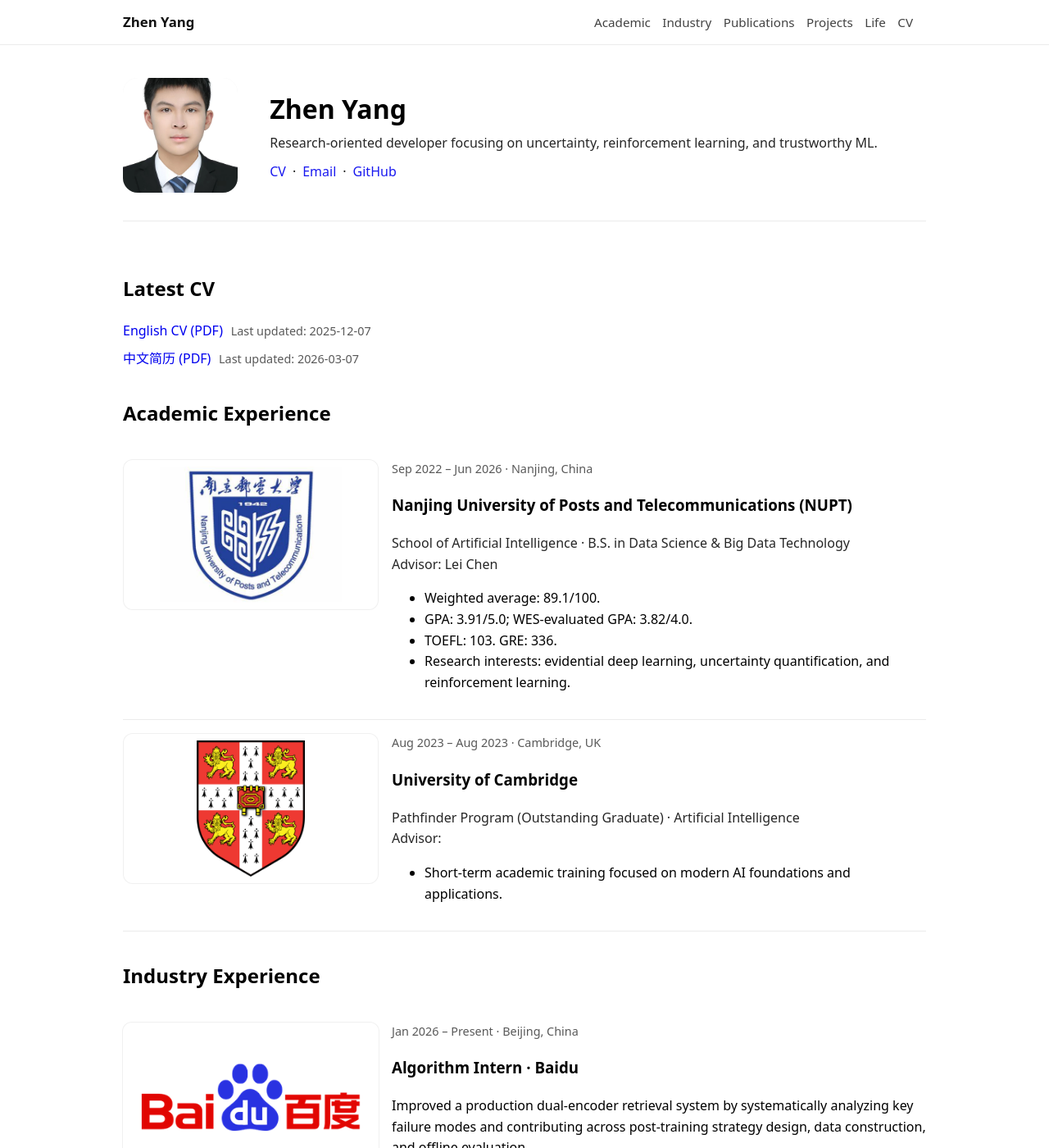
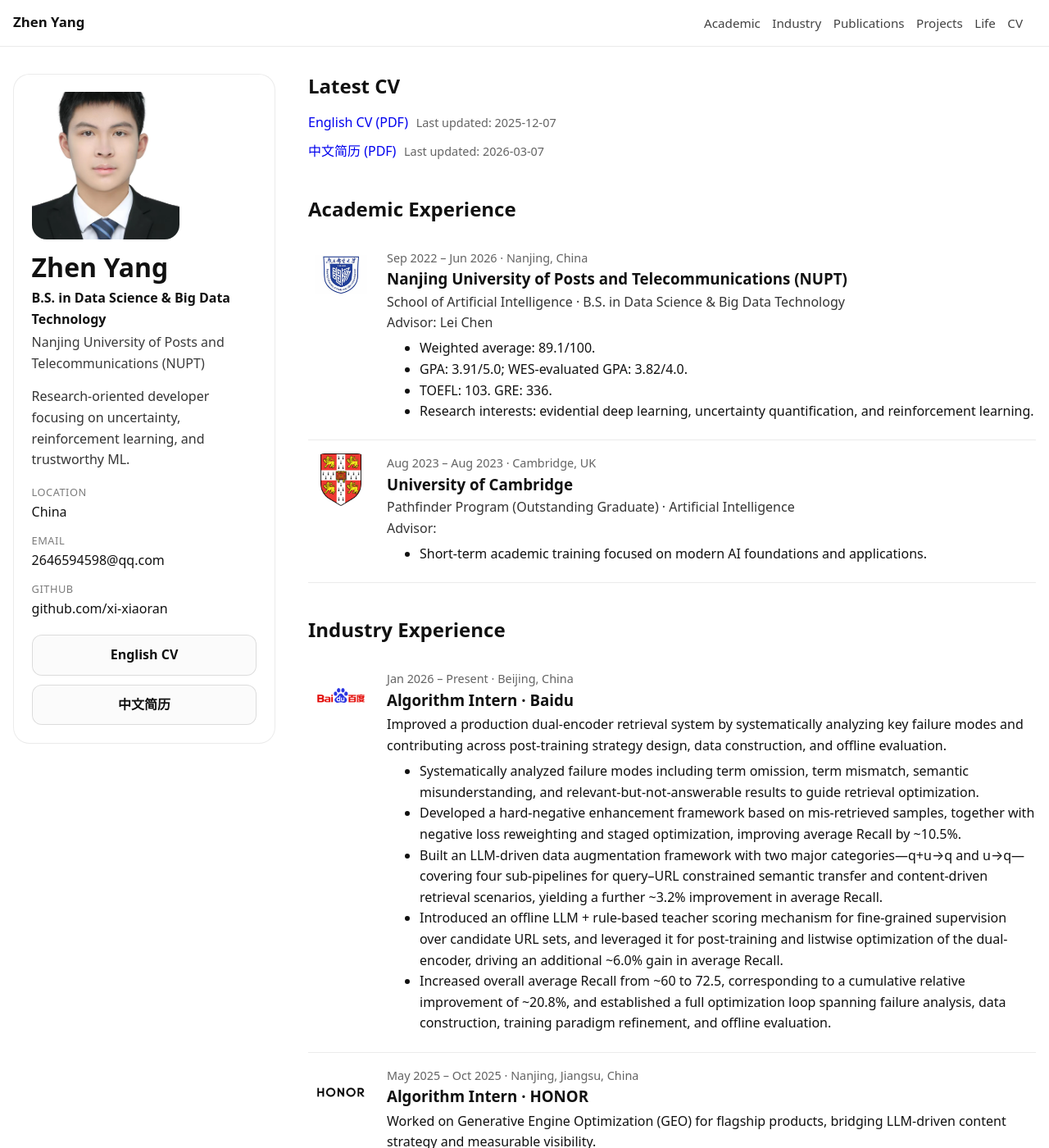
Before and after one commit to xi-xiaoran/xi-xiaoran.github.io, a Jekyll site: the page built from index.md, in a window 1280 px wide and 1400 px high. Shown: the whole window at 82% size. Built offline with Jekyll 4.4.1, drawn with Linux system fonts in a browser that asks for light colours; comment, search, counter and statistics services are not loaded.

Commit message:
Add sticky sidebar layout and restore card image sizes

```diff
--- a/_includes/custom-home.html
+++ b/_includes/custom-home.html
@@ -1,26 +1,40 @@
-<section class="hero">
-  <div class="hero__left">
-    <div class="hero__avatar placeholder-avatar">
+{% assign primary_edu = site.data.home_academic.items | first %}
+
+<div class="home-layout">
+  <aside class="profile-sidebar">
+    <div class="profile-card">
+      <div class="profile-avatar">
         <img src="{{ '/images/avatar.JPG' | relative_url }}" alt="Zhen Yang">
+      </div>
+
+      <h1 class="profile-name">{{ site.title }}</h1>
+      <p class="profile-program">{{ primary_edu.program }}</p>
+      <p class="profile-school">{{ primary_edu.institution }}</p>
+      <p class="profile-bio">{{ site.description }}</p>
+
+      <div class="profile-meta">
+        <div class="profile-meta__item">
+          <span class="profile-meta__label">Location</span>
+          <span>China</span>
+        </div>
+        <div class="profile-meta__item">
+          <span class="profile-meta__label">Email</span>
+          <a href="mailto:2646594598@qq.com">2646594598@qq.com</a>
+        </div>
+        <div class="profile-meta__item">
+          <span class="profile-meta__label">GitHub</span>
+          <a href="https://github.com/xi-xiaoran">github.com/xi-xiaoran</a>
         </div>
       </div>
 
-  <div class="hero__right">
-    <h1 class="hero__name">{{ site.title }}</h1>
-    <p class="hero__tagline">{{ site.description }}</p>
-
-    <div class="hero__links">
-      <a href="{{ '/files/CV_English.pdf' | relative_url }}">CV</a>
-      <span>·</span>
-      <a href="mailto:2646594598@qq.com">Email</a>
-      <span>·</span>
-      <a href="https://github.com/xi-xiaoran">GitHub</a>
+      <div class="profile-actions">
+        <a class="profile-button" href="{{ '/files/CV_English.pdf' | relative_url }}">English CV</a>
+        <a class="profile-button" href="{{ '/files/CV_Chinese.pdf' | relative_url }}">中文简历</a>
       </div>
     </div>
-</section>
+  </aside>
 
-<hr class="divider"/>
-
+  <div class="home-content">
     <section id="latest-cv" class="home-section">
       <h2>Latest CV</h2>
 
@@ -229,6 +243,8 @@
         </div>
       </div>
     </section>
+  </div>
+</div>
 
 <!-- Load scripts ONCE -->
 <script defer src="{{ '/assets/js/anime-buddy.js' | relative_url }}"></script>
--- a/assets/css/main.scss
+++ b/assets/css/main.scss
@@ -1,31 +1,50 @@
 ---
 ---
 
+/* Base */
+:root {
+  --maxw: 1320px;
+  --sidebarw: 320px;
+  --paperw: 320px;
+}
 
-/* Base */
-:root { --maxw: 980px; }
+html {
+  scroll-behavior: smooth;
+}
 
 body {
   margin: 0;
   font-family: system-ui, -apple-system, Segoe UI, Roboto, Helvetica, Arial, sans-serif;
   line-height: 1.6;
+  color: #111;
+  background: #fff;
 }
 
-a { text-decoration: none; }
-a:hover { text-decoration: underline; }
+* {
+  box-sizing: border-box;
+}
+
+a {
+  text-decoration: none;
+}
+
+a:hover {
+  text-decoration: underline;
+}
 
 .site-header {
   position: sticky;
   top: 0;
-  background: #fff;
+  background: rgba(255,255,255,0.92);
+  backdrop-filter: blur(10px);
   border-bottom: 1px solid rgba(0,0,0,0.08);
-  z-index: 10;
+  z-index: 20;
 }
 
 .site-header__inner {
   max-width: var(--maxw);
   margin: 0 auto;
-  padding: 0.85rem 1rem;
+  padding: 0.9rem 1rem;
   display: grid;
   grid-template-columns: 1fr auto auto;
   gap: 1rem;
@@ -62,7 +81,7 @@
 .site-main {
   max-width: var(--maxw);
   margin: 0 auto;
-  padding: 1.5rem 1rem 3rem 1rem;
+  padding: 1.75rem 1rem 3rem 1rem;
 }
 
 .site-footer {
@@ -77,54 +96,119 @@
   font-size: 0.9rem;
 }
 
-/* Hero */
-.hero {
+/* Main two-column layout */
+.home-layout {
   display: grid;
-  grid-template-columns: 160px 1fr;
-  gap: 1.2rem;
-  align-items: center;
-  padding: 1rem 0 0.5rem 0;
+  grid-template-columns: minmax(260px, var(--sidebarw)) minmax(0, 1fr);
+  gap: 2.5rem;
+  align-items: start;
 }
 
-.hero__avatar img {
-  width: 140px;
-  height: 140px;
+.profile-sidebar {
+  position: sticky;
+  top: 5.6rem;
+  align-self: start;
+}
+
+.profile-card {
+  padding: 1.35rem;
+  border: 1px solid rgba(0,0,0,0.08);
+  border-radius: 20px;
+  background: #fff;
+}
+
+.profile-avatar {
+  margin-bottom: 1rem;
+}
+
+.profile-avatar img {
+  width: 100%;
+  max-width: 180px;
+  aspect-ratio: 1 / 1;
   object-fit: cover;
   border-radius: 18px;
+  display: block;
 }
 
-.placeholder-avatar {
-  width: 140px;
-  height: 140px;
-  border-radius: 18px;
-  background: rgba(0,0,0,0.06);
+.profile-name {
+  margin: 0;
+  font-size: 2rem;
+  line-height: 1.15;
 }
 
-.hero__name {
-  margin: 0 0 0.2rem 0;
-  font-size: 2rem;
+.profile-program {
+  margin: 0.4rem 0 0 0;
+  font-weight: 600;
 }
 
-.hero__tagline {
-  margin: 0 0 0.6rem 0;
+.profile-school {
+  margin: 0.15rem 0 0 0;
+  opacity: 0.82;
+}
+
+.profile-bio {
+  margin: 0.95rem 0 1rem 0;
   opacity: 0.85;
 }
 
-.hero__links {
-  display: flex;
-  gap: 0.5rem;
-  flex-wrap: wrap;
-  opacity: 0.9;
+.profile-meta {
+  display: grid;
+  gap: 0.75rem;
+  margin: 1rem 0 1.15rem 0;
+}
+
+.profile-meta__item {
+  display: grid;
+  gap: 0.08rem;
+}
+
+.profile-meta__label {
+  font-size: 0.8rem;
+  text-transform: uppercase;
+  letter-spacing: 0.04em;
+  opacity: 0.55;
+}
+
+.profile-meta__item a {
+  color: inherit;
+  word-break: break-word;
+}
+
+.profile-actions {
+  display: grid;
+  gap: 0.65rem;
+}
+
+.profile-button {
+  display: block;
+  width: 100%;
+  padding: 0.7rem 0.9rem;
+  border-radius: 12px;
+  border: 1px solid rgba(0,0,0,0.12);
+  color: #111;
+  font-weight: 600;
+  text-align: center;
+  background: rgba(0,0,0,0.015);
+}
+
+.profile-button:hover {
+  text-decoration: none;
+  background: rgba(0,0,0,0.04);
+}
+
+.home-content {
+  min-width: 0;
 }
 
 /* Sections */
-.divider {
-  margin: 1.6rem 0;
-  border: none;
-  border-top: 1px solid rgba(0,0,0,0.08);
+.home-section {
+  margin: 0 0 2.4rem 0;
 }
 
-.home-section { margin: 2.2rem 0; }
+.home-section h2 {
+  margin: 0 0 0.8rem 0;
+  font-size: 1.5rem;
+}
 
 .card {
   display: grid;
@@ -134,11 +218,32 @@
   border-bottom: 1px solid rgba(0,0,0,0.08);
 }
 
+.card__logo {
+  display: flex;
+  align-items: flex-start;
+  justify-content: center;
+}
+
 .card__logo img {
   width: 64px;
   height: 64px;
   object-fit: contain;
   border-radius: 12px;
+}
+
+.card__body {
+  min-width: 0;
+}
+
+.card__body h3 {
+  margin: 0 0 0.2rem 0;
+  line-height: 1.28;
+}
+
+.card__body p,
+.card__body ul {
+  margin-top: 0.35rem;
+  margin-bottom: 0.35rem;
 }
 
 .meta {
@@ -171,6 +276,7 @@
   gap: 0.8rem;
   align-items: center;
   margin-top: 0.35rem;
+  flex-wrap: wrap;
 }
 
 .details summary {
@@ -179,32 +285,15 @@
   opacity: 0.85;
 }
 
-/* Unified large media layout for section cards */
-#academic-experience .card,
-#industry-experience .card,
-#projects .card,
-#life-updates .card,
+/* Publications keep larger figures */
 .card--paper {
-  grid-template-columns: 312px 1fr;
+  grid-template-columns: var(--paperw) 1fr;
+  gap: 1.2rem;
 }
 
-#academic-experience .card__logo,
-#industry-experience .card__logo,
-#projects .card__logo,
-#life-updates .card__logo,
-.card--paper .card__logo {
-  display: flex;
-  align-items: flex-start;
-  justify-content: center;
-}
-
-#academic-experience .card__logo img,
-#industry-experience .card__logo img,
-#projects .card__logo img,
-#life-updates .card__logo img,
 .card--paper .card__logo img {
-  width: 296px;
-  height: 166px;
+  width: calc(var(--paperw) - 16px);
+  height: calc((var(--paperw) - 16px) * 0.56);
   object-fit: contain;
   border-radius: 12px;
   background: #fff;
@@ -212,48 +301,14 @@
   border: 1px solid rgba(0,0,0,0.06);
 }
 
-@media (max-width: 640px) {
-  #academic-experience .card,
-  #industry-experience .card,
-  #projects .card,
-  #life-updates .card,
-  .card--paper {
-    grid-template-columns: 1fr;
-  }
-
-  #academic-experience .card__logo,
-  #industry-experience .card__logo,
-  #projects .card__logo,
-  #life-updates .card__logo,
-  .card--paper .card__logo {
-    justify-content: flex-start;
-  }
-
-  #academic-experience .card__logo img,
-  #industry-experience .card__logo img,
-  #projects .card__logo img,
-  #life-updates .card__logo img,
-  .card--paper .card__logo img {
-    width: min(100%, 296px);
-    height: auto;
-    aspect-ratio: 296 / 166;
-  }
-}
-
-
-
 /* CV section */
 #latest-cv {
-  padding-top: 0.5rem;
-}
-
-#latest-cv .links a {
-  font-weight: 500;
+  margin-top: 0.1rem;
 }
 
 .cv-links {
   display: grid;
-  gap: 0.5rem;
+  gap: 0.55rem;
 }
 
 .cv-link-item {
@@ -278,11 +333,11 @@
 
 #anime-buddy-img {
   width: 120px;
-  height: 160px;         /* 海报比例，不像头像那么容易裁 */
+  height: 160px;
   flex: 0 0 120px;
   max-width: 120px;
   border-radius: 14px;
-  object-fit: contain;   /* 关键：不裁切，完整显示 */
+  object-fit: contain;
   background: rgba(0,0,0,0.04);
   display: block;
 }
@@ -317,140 +372,30 @@
   padding: 0.4rem 0;
 }
 
-/* Smaller image on small screens */
-@media (max-width: 520px) {
-  #anime-buddy-img {
-    width: 96px;
-    height: 128px;
-    flex: 0 0 96px;
-    max-width: 96px;
+/* Responsive */
+@media (max-width: 980px) {
+  .home-layout {
+    grid-template-columns: 1fr;
+    gap: 1.5rem;
+  }
+
+  .profile-sidebar {
+    position: static;
+  }
+
+  .profile-avatar img {
+    max-width: 150px;
   }
 }
 
-/* Random Anime Buddy (full pack) */
-.anime-buddy {
-  display: flex;
-  flex-wrap: wrap;
-  gap: 1rem;
-  align-items: center;
-}
-
-.anime-buddy__img-wrap {
-  position: relative;
-  display: inline-block;
-}
-
-/* Image size (non-cropping poster style) */
-#anime-buddy-img {
-  width: 120px;
-  height: 160px;
-  flex: 0 0 120px;
-  max-width: 120px;
-  border-radius: 14px;
-  object-fit: contain;   /* full visible */
-  background: rgba(0,0,0,0.04);
-  display: block;
-
-  border: 2px solid rgba(0,0,0,0.10); /* base border */
-}
-
-/* Text area */
-.anime-buddy__text {
-  min-width: 220px;
-  flex: 1;
-}
-
-.anime-buddy__quote {
-  font-size: 1.05rem;
-  margin: 0 0 0.4rem 0;
-}
-
-.anime-buddy__meta,
-.anime-buddy__credit {
-  font-size: 0.9rem;
-  opacity: 0.7;
-  margin: 0.1rem 0;
-}
-
-.anime-buddy__btn {
-  margin-top: 0.6rem;
-  padding: 0.35rem 0.7rem;
-  border-radius: 10px;
-  border: 1px solid rgba(0,0,0,0.12);
-  background: transparent;
-  cursor: pointer;
-}
-
-/* Rarity badge */
-.rarity-badge {
-  position: absolute;
-  top: 6px;
-  left: 6px;
-  font-size: 0.72rem;
-  padding: 0.12rem 0.4rem;
-  border-radius: 999px;
-  background: rgba(0,0,0,0.75);
-  color: #fff;
-  letter-spacing: 0.04em;
-}
-
-/* R / SR / SSR borders */
-.rarity-r #anime-buddy-img {
-  border-color: rgba(0,0,0,0.12);
-}
-
-.rarity-sr #anime-buddy-img {
-  border-color: rgba(0,0,0,0.28);
-}
-
-.rarity-ssr #anime-buddy-img {
-  border-color: rgba(0,0,0,0.55);
-  box-shadow: 0 0 0 1px rgba(0,0,0,0.08);
-}
-
-/* Badge subtle emphasis */
-.rarity-sr .rarity-badge {
-  background: rgba(0,0,0,0.85);
-}
-
-.rarity-ssr .rarity-badge {
-  background: #111;
-}
-
-/* SSR celebration line */
-.anime-buddy__celebrate {
-  margin: 0.35rem 0 0.2rem 0;
-  font-size: 0.98rem;
-  font-weight: 600;
-}
-
-/* Probability footer */
-.anime-buddy__rates {
-  margin-top: 0.6rem;
-  font-size: 0.88rem;
-  opacity: 0.65;
-}
-
-/* Small screens */
-@media (max-width: 520px) {
-  #anime-buddy-img {
-    width: 96px;
-    height: 128px;
-    flex: 0 0 96px;
-    max-width: 96px;
-  }
-}
-
-
-/* Mobile nav */
-@media (max-width: 860px) {
+@media (max-width: 760px) {
   .site-header__inner {
     grid-template-columns: 1fr auto;
   }
 
   .site-nav {
     display: none;
-    width: 100%;
+    grid-column: 1 / -1;
     padding-top: 0.6rem;
   }
 
@@ -462,7 +407,23 @@
     display: inline-block;
   }
 
-  .hero {
+  .card,
+  .card--paper {
     grid-template-columns: 1fr;
   }
+
+  .card__logo {
+    justify-content: flex-start;
+  }
+
+  .card__logo img {
+    width: 64px;
+    height: 64px;
+  }
+
+  .card--paper .card__logo img {
+    width: min(100%, calc(var(--paperw) - 16px));
+    height: auto;
+    aspect-ratio: 16 / 9;
+  }
 }
```
Lines whose indentation alone changed are shown as unchanged.
